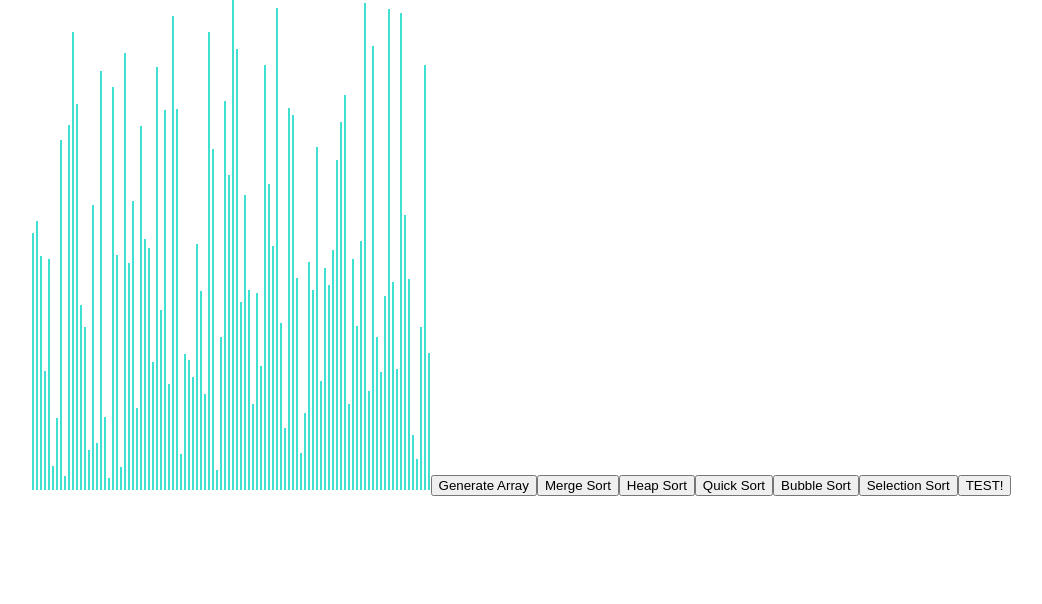
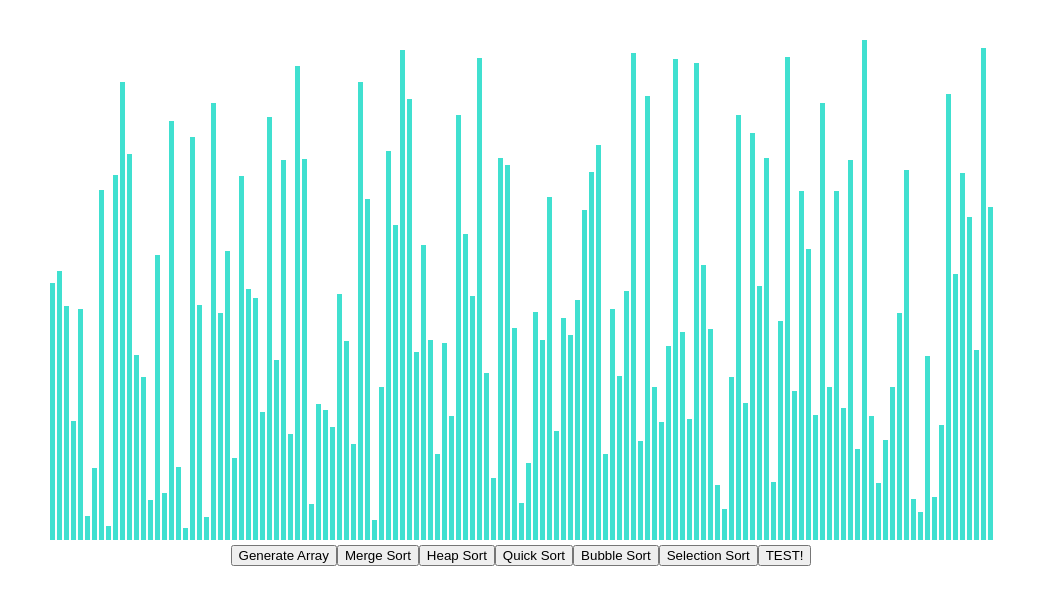
Before and after one commit to LapChung/SortingVisuals, a React (Create React App) app: page / in a window 1280 px wide. Shown: the top 604 px of the page, without its empty margins (119-1161 px from the left). Built offline with nearby package versions, Linux system fonts and the light colour scheme.

Commit message:
added window resize

```diff
--- a/src/SortingVisual/SortingVisual.css
+++ b/src/SortingVisual/SortingVisual.css
@@ -2,10 +2,11 @@
   position: absolute;
   width: 100%;
   height: 100%;
+  margin-top: 5vh;
 }
 
 .array-bar {
-  width: 2px;
+  width: 5px;
   background-color: turquoise;
   display: inline-block;
   margin: 0 1px; /** space between each bar*/
--- a/src/SortingVisual/SortingVisual.jsx
+++ b/src/SortingVisual/SortingVisual.jsx
@@ -4,6 +4,13 @@ import { mergeSortAnimation } from "../SortingAlgorithms/mergeSort.js";
 import { bubbleSortAnimation } from "../SortingAlgorithms/bubbleSort.js";
 import { quickSortAnimation } from "../SortingAlgorithms/quickSort.js";
 import { selectionSortAnimation } from "../SortingAlgorithms/selectionSort.js";
+
+window.onresize = function(event) {
+  let width = window.innerWidth;
+  let height = window.innerHeight;
+  let arrayBars = parseInt((width - 200) / 8);
+  this.location.reload();
+};
 
 const ANIMATION_SPEED = 1;
 const PRIMARY_COLOR = "turquoise";
@@ -23,7 +30,7 @@ export default class SortingVisual extends Component {
 
   resetArray() {
     const array = [];
-    for (let i = 0; i < 100; i++) {
+    for (let i = 0; i < parseInt((window.innerWidth - 200) / 8); i++) {
       array.push(randomIntInterval(5, 500));
     }
     this.setState({ array });
@@ -165,6 +172,7 @@ export default class SortingVisual extends Component {
             style={{ height: `${value}px` }}
           ></div>
         ))}
+        <div className="button-container">
           <button onClick={() => this.resetArray()}>Generate Array</button>
           <button onClick={() => this.mergeSort()}>Merge Sort</button>
           <button onClick={() => this.heapSort()}>Heap Sort</button>
@@ -172,6 +180,7 @@ export default class SortingVisual extends Component {
           <button onClick={() => this.bubbleSort()}>Bubble Sort</button>
           <button onClick={() => this.selectionSort()}>Selection Sort</button>
           <button onClick={() => this.testAlgorithm()}>TEST!</button>
+        </div>
       </div>
     );
   }
```
Lines whose indentation alone changed are shown as unchanged.
